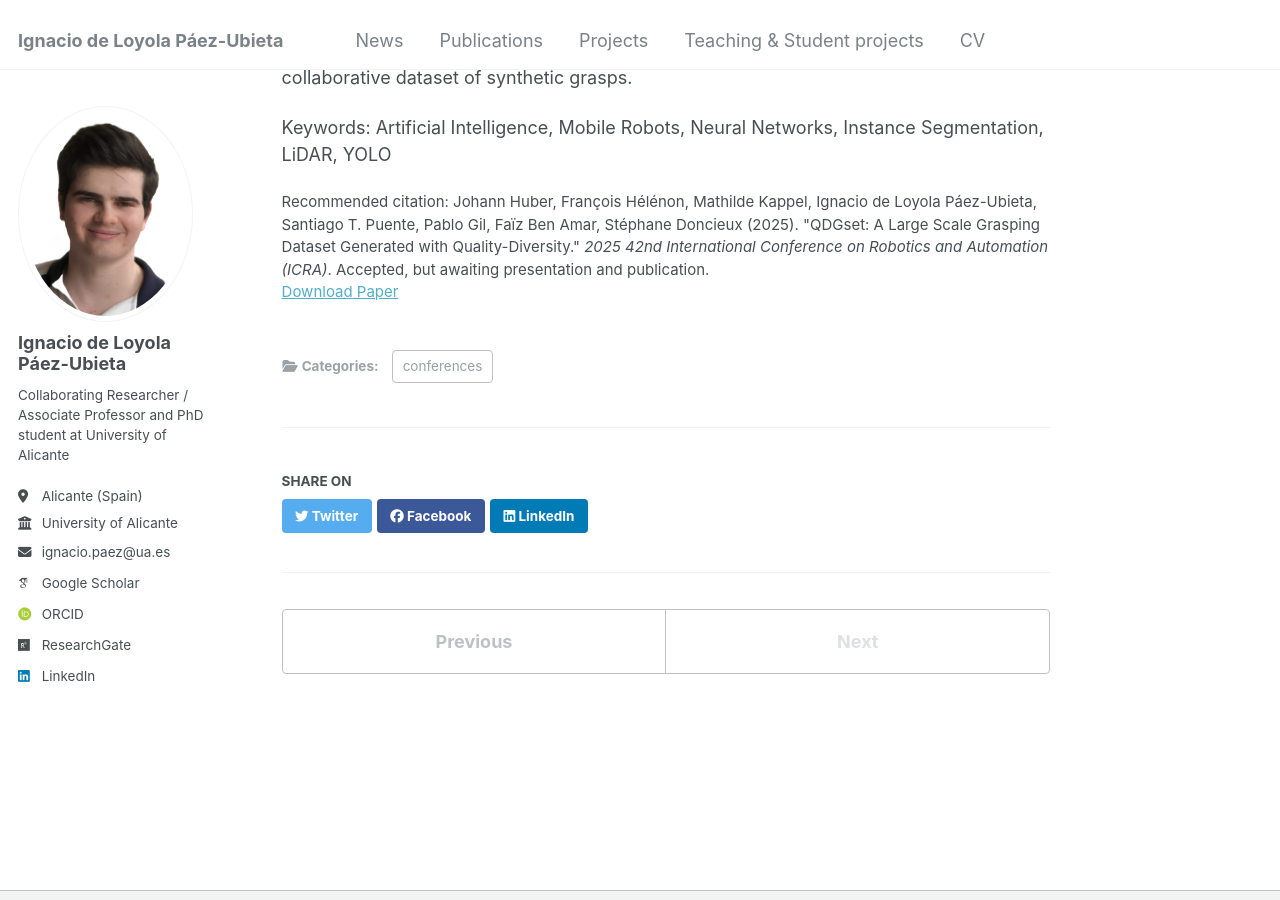
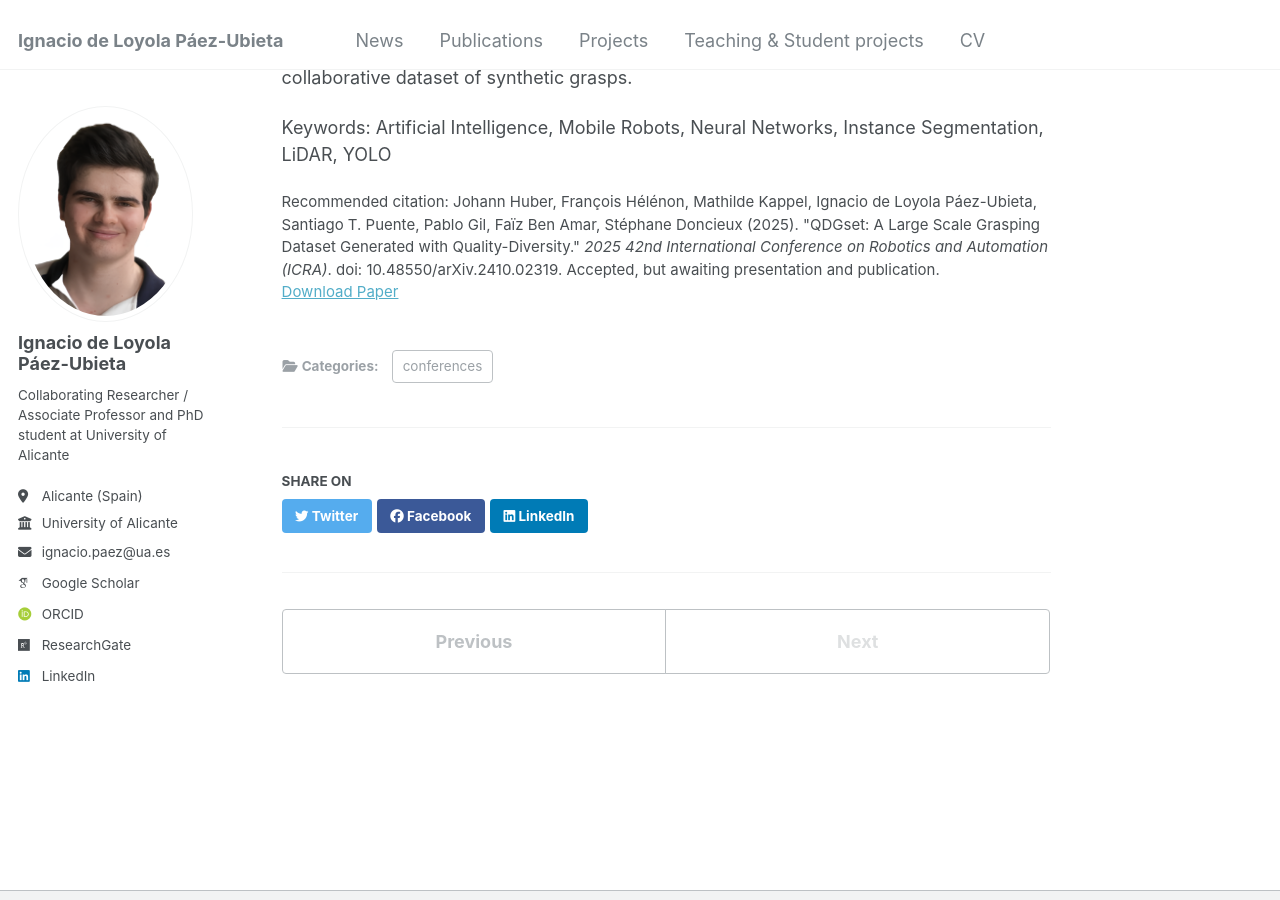
Before and after one commit to ignpaub/ignpaub.github.io, a Jekyll site: the page built from _publications/2025-01-31-QDGset_A_Large_Scale_Grasping_Dataset_Generated_with_Quality_Diversity.md, in a window 1280 px wide and 900 px high, scrolled down 545 px. Built offline with Jekyll 4.4.1, drawn with Linux system fonts in a browser that asks for light colours; some web fonts are replaced.

Commit message:
Update 2025-01-31-QDGset_A_Large_Scale_Grasping_Dataset_Generated_with_Quality_Diversity.md

```diff
--- a/_publications/2025-01-31-QDGset_A_Large_Scale_Grasping_Dataset_Generated_with_Quality_Diversity.md
+++ b/_publications/2025-01-31-QDGset_A_Large_Scale_Grasping_Dataset_Generated_with_Quality_Diversity.md
@@ -7,7 +7,7 @@ excerpt: ' '
 date: 2025-05-24
 venue: '2025 IEEE International Conference on Robotics and Automation, Atlanta (USA), 19-23 May'
 paperurl: 'http://ignpaub.github.io/files/2025_icra.pdf'
-citation: "Johann Huber, François Hélénon, Mathilde Kappel, Ignacio de Loyola Páez-Ubieta, Santiago T. Puente, Pablo Gil, Faïz Ben Amar, Stéphane Doncieux (2025). &quot;QDGset: A Large Scale Grasping Dataset Generated with Quality-Diversity.&quot; <i>2025 42nd International Conference on Robotics and Automation (ICRA)</i>. Accepted, but awaiting presentation and publication."
+citation: "Johann Huber, François Hélénon, Mathilde Kappel, Ignacio de Loyola Páez-Ubieta, Santiago T. Puente, Pablo Gil, Faïz Ben Amar, Stéphane Doncieux (2025). &quot;QDGset: A Large Scale Grasping Dataset Generated with Quality-Diversity.&quot; <i>2025 42nd International Conference on Robotics and Automation (ICRA)</i>. doi: 10.48550/arXiv.2410.02319. Accepted, but awaiting presentation and publication."
 ---
 
 Recent advances in AI have led to significant results in robotic learning, but skills like grasping remain partially solved. Many recent works exploit synthetic grasping datasets to learn to grasp unknown objects. However, those datasets were generated using simple grasp sampling methods using priors. Recently, Quality-Diversity (QD) algorithms have been proven to make grasp sampling significantly more efficient. In this work, we extend QDG-6DoF, a QD framework for generating object-centric grasps, to scale up the production of synthetic grasping datasets. We propose a data augmentation method that combines the transformation of object meshes with transfer learning from previous grasping repertoires. The conducted experiments show that this approach reduces the number of required evaluations per discovered robust grasp by up to 20%. We used this approach to generate QDGset, a dataset of 6DoF grasp poses that contains about 3.5 and 4.5 times more grasps and objects, respectively, than the previous state-of-the-art. Our method allows anyone to easily generate data, eventually contributing to a large-scale collaborative dataset of synthetic grasps.
```
